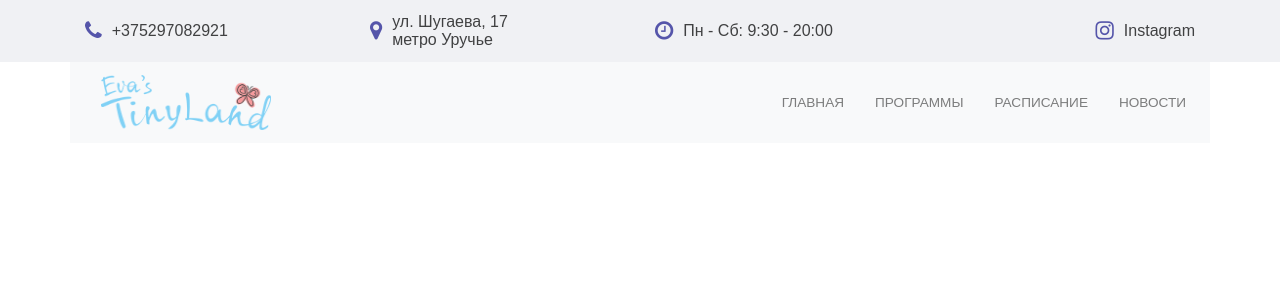
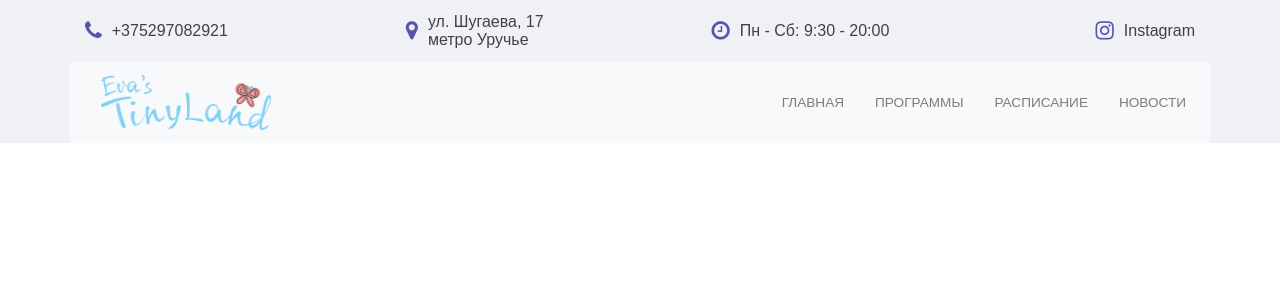
Before and after one commit to tritren/TinyLand, a PHP site: page / in a window 1280 px wide. Shown: the top 300 px of the page. Run offline with PHP 8.4, Linux system fonts and the light colour scheme.

Commit message:
make changes

```diff
--- a/css/styles.css
+++ b/css/styles.css
@@ -28,7 +28,23 @@ color: #5555AA;
 text-decoration: none;
 }
 
+
+
+
+/* map */
+.map {
+    background: #F0F1F4;
+}
+
+
+
+
+
 /* navigation */
+ nav {
+      background: #F0F1F4;
+ }
+
 .navbar-brand img{
     width: 170px;
     height: 55px;
--- a/header.php
+++ b/header.php
@@ -4,13 +4,13 @@
 			<div class="col-7 col-sm d-flex align-items-center phoneNumber">
 				<a href="tel:+375297082921"><i class="fa fa-phone fa-lg" aria-hidden="true"></i><span>+375297082921</span></a>
 			</div>
-			<div class="d-none col-sm location d-sm-flex align-items-center">
-				<i class="fa fa-map-marker fa-lg" aria-hidden="true"></i><span> ул. Шугаева, 17<br>метро Уручье</span>
+			<div class="d-none col-sm location d-sm-flex align-items-center text-center text-md-left">
+				<i class="fa fa-map-marker fa-lg" aria-hidden="true"></i><span>ул. Шугаева, 17<br>метро Уручье</span>
 			</div>
-			<div class="d-none col-md clok clock d-md-flex align-items-center">
-				<i class="fa fa-clock-o fa-lg" aria-hidden="true"></i><span>  Пн - Сб: 9:30 - 20:00</span>
+			<div class="d-none clock d-lg-flex align-items-center text-center">
+				<i class="fa fa-clock-o fa-lg" aria-hidden="true"></i><span>Пн - Сб: 9:30 - 20:00</span>
 			</div>
-			<div class="col-5 col-sm d-flex align-items-center justify-content-end socialNetwork">
+			<div class="col-5 col-sm d-flex align-items-center justify-content-end  socialNetwork">
 				<a href="https://www.instagram.com/evastinyland/" target="_blank"><i class="fa fa-instagram fa-lg" aria-hidden="true"></i><span>Instagram</span></a>
 			</div>
 		</div>
--- a/navigation.php
+++ b/navigation.php
@@ -3,8 +3,7 @@
       <div class="row">
          <div class="navbar navbar-expand-md navbar-light bg-light col-sm-12">
             <a class="navbar-brand col-6" href="http://tinyland.by"><img src="img/eva.png"></a>
- 					 <button class="navbar-toggler" type="button"  data-toggle="collapse" data-target="#navbarNav" aria-controls="navbarNav" aria-expanded="true" aria-label="Toggle navigation">
-   					  <span class="navbar-toggler-icon"></span>
+            <button class="navbar-toggler" type="button"  data-toggle="collapse" data-target="#navbarNav" aria-controls="navbarNav" aria-expanded="true" aria-label="Toggle navigation"><span class="navbar-toggler-icon"></span>
             </button>
             <div class="collapse navbar-collapse justify-content-end" id="navbarNav">
                <ul class="navbar-nav">
```
Lines whose indentation alone changed are shown as unchanged.
